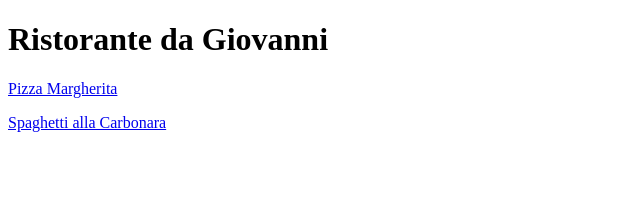
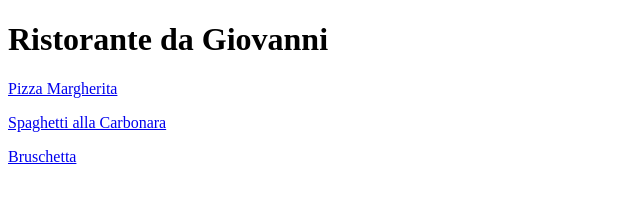
Before and after one commit to ELucini/odin-recipes, a plain HTML site: page index.html in a window 1280 px wide. Shown: the full height of the page, 0-640 px from the left. Drawn offline with Linux system fonts and the light colour scheme.

Commit message:
Fix invisible link in index file

```diff
--- a/index.html
+++ b/index.html
@@ -8,6 +8,6 @@
         <h1>Ristorante da Giovanni</h1>
         <p><a href="recipes/pizza.html">Pizza Margherita</a></p>
         <p><a href="recipes/carbonara.html">Spaghetti alla Carbonara</a></p>
-        <p><a href="recipes/bruschetta.html"></a></p>
+        <p><a href="recipes/bruschetta.html">Bruschetta</a></p>
     </body>
 </html>
```
